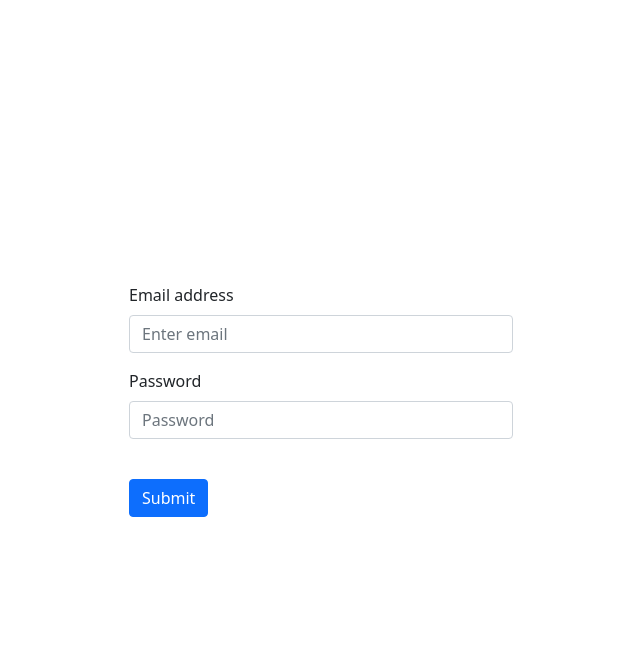
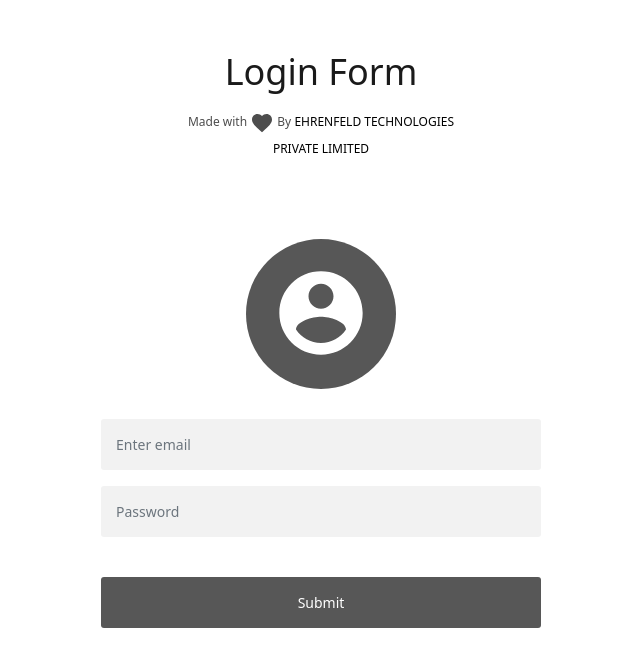
Before and after one commit to The-manpreet-singh/resulting-ui, a React (Create React App) app: page / in a window 1280 px wide. Shown: the top 666 px of the page, without its empty margins (319-959 px from the left). Built offline with nearby package versions, Linux system fonts and the light colour scheme.

Commit message:
Login UI updated and working fine

```diff
--- a/src/components/login/Login.css
+++ b/src/components/login/Login.css
@@ -1,11 +1,100 @@
-.Login {
-  position: absolute;
-  top: 50%;
-  left: 50%;
-  width: 30%;
-  -webkit-transform: translate(-50%, -50%);
-  transform: translate(-50%, -50%);
+
+.form {
+  background: #FFFFFF;
+  max-width: 500px;
+  margin-top: 40px;
+  margin: 0 auto 200px;
+  padding: 30px;
+  border-top-left-radius: 3px;
+  border-top-right-radius: 3px;
+  border-bottom-left-radius: 3px;
+  border-bottom-right-radius: 3px;
+  text-align: center;
 }
-.text-message{
-  color: red;
+.MuiSvgIcon-root{
+    font-size: 50px;
 }
+.Log-btn{
+  background: #575757 !important;
+
+}
+.form .thumbnail {
+  background: #575757;
+  width: 150px;
+  height: 150px;
+  margin: 0 auto 30px;
+  padding: 24px 10px;
+  border-top-left-radius: 100%;
+  border-top-right-radius: 100%;
+  border-bottom-left-radius: 100%;
+  border-bottom-right-radius: 100%;
+  box-sizing: border-box;
+}
+.form .thumbnail img {
+  display: block;
+  width: 100%;
+}
+.form input {
+  outline: 0;
+  background: #f2f2f2;
+  width: 100%;
+  border: 0;
+  margin: 0 0 15px;
+  padding: 15px;
+  border-top-left-radius: 3px;
+  border-top-right-radius: 3px;
+  border-bottom-left-radius: 3px;
+  border-bottom-right-radius: 3px;
+  box-sizing: border-box;
+  font-size: 14px;
+}
+.form button {
+  outline: 0;
+  background: #575757;
+  width: 100%;
+  border: 0;
+  padding: 15px;
+  border-top-left-radius: 3px;
+  border-top-right-radius: 3px;
+  border-bottom-left-radius: 3px;
+  border-bottom-right-radius: 3px;
+  color: #FFFFFF;
+  font-size: 14px;
+  transition: all 0.3 ease;
+  cursor: pointer;
+}
+
+
+.container {
+  position: relative;
+  z-index: 1;
+  max-width: 300px;
+  margin: 0 auto;
+}
+.container:before, .container:after {
+  content: "";
+  display: block;
+  clear: both;
+}
+.container .info {
+  margin: 50px auto;
+  text-align: center;
+}
+.container .info h1 {
+  margin: 0 0 15px;
+  padding: 0;
+  font-size: 36px;
+  font-weight: 300;
+  color: #1a1a1a;
+}
+.container .info span {
+  color: #4d4d4d;
+  font-size: 12px;
+}
+.container .info span a {
+  color: #000000;
+  text-decoration: none;
+}
+.container .info span .fa {
+  color: #EF3B3A;
+}
--- a/src/components/login/Login.js
+++ b/src/components/login/Login.js
@@ -1,6 +1,8 @@
 import React, { useState } from "react";
-import { Form, Button } from "react-bootstrap";
+import { Form, Button,Container } from "react-bootstrap";
 import "bootstrap/dist/css/bootstrap.min.css";
+import FavoriteOutlinedIcon from '@material-ui/icons/FavoriteOutlined';
+import AccountCircleIcon from '@material-ui/icons/AccountCircle';
 import "./Login.css";
 import axios from "axios";
 import { setUserSession } from "../../Utils/Common";
@@ -42,34 +44,33 @@ export const Login = (props) => {
 
   return (
     <div className="Login">
+      <Container>
+<div className="info">
+    <h1>Login Form</h1><span>Made with <FavoriteOutlinedIcon/> By <a href="#">EHRENFELD TECHNOLOGIES PRIVATE LIMITED</a></span>
+</div>
+</Container>
+<div className="form">
+<div class="thumbnail"><AccountCircleIcon style={{fontSize:100,color:"white"}} /> </div>
   <Form>
   <Form.Group className="mb-3" controlId="formBasicEmail">
-          <Form.Label>Email address</Form.Label>
-          <Form.Control
-            type="email"
+
+    <Form.Control  type="email"
             value={username}
             placeholder="Enter email"
-            onChange={(e) => setUsername(e.target.value)}
-          />
-          {/* <Form.Text className="text-muted">
-            We'll never share your email with anyone else.
-          </Form.Text> */}
+            onChange={(e) => setUsername(e.target.value)} />
   </Form.Group>
+
   <Form.Group className="mb-3" controlId="formBasicPassword">
-          <Form.Label>Password</Form.Label>
-          <Form.Control
-            type="password"
+
+    <Form.Control  type="password"
             value={password}
             placeholder="Password"
-            onChange={(e) => setPassword(e.target.value)}
-          />
+            onChange={(e) => setPassword(e.target.value)} />
   </Form.Group>
   {error && <Form.Text className="text-message">{error}</Form.Text>}{" "}
         <br />
-        {/* <Form.Group className="mb-3" controlId="formBasicCheckbox">
-          <Form.Check type="checkbox" label="Check me out" />
-        </Form.Group> */}
-        <Button
+
+  <Button className="Log-btn"
    role="button"
    variant="primary"
    type="submit"
@@ -81,6 +82,7 @@ export const Login = (props) => {
   </Button>
 </Form>
 </div>
+    </div>
   );
 };
 
```
Also changed, not shown: 1 other file (tests, documents, lock files or other folders). Lines whose indentation alone changed are shown as unchanged.
